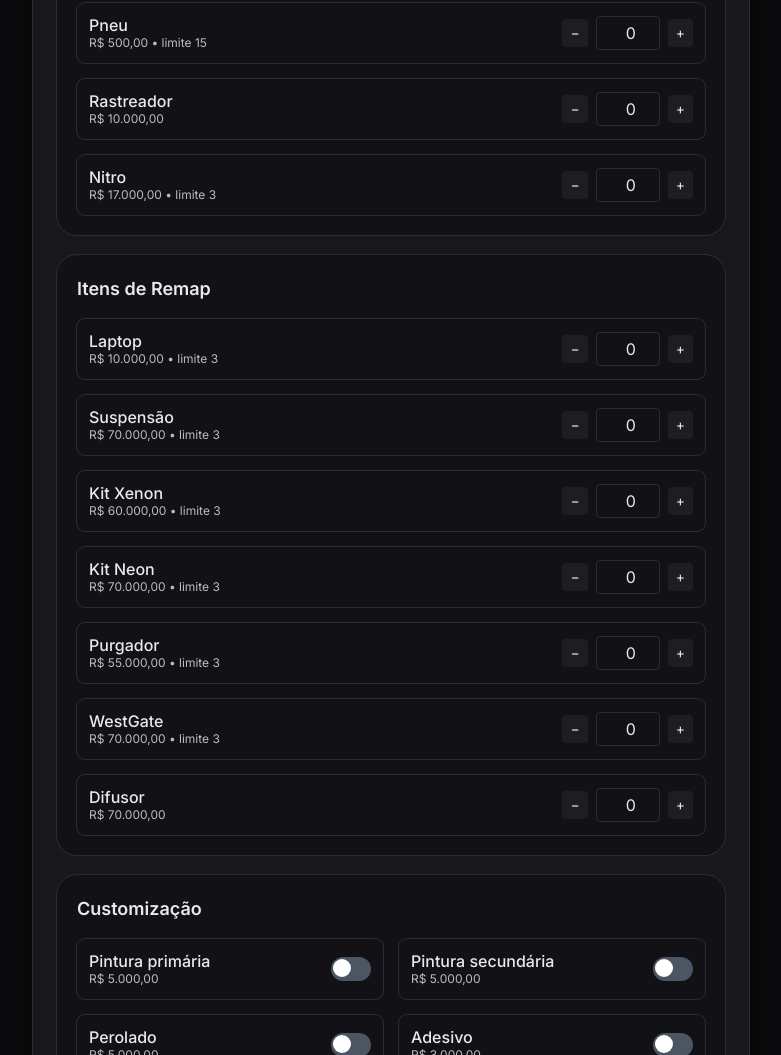
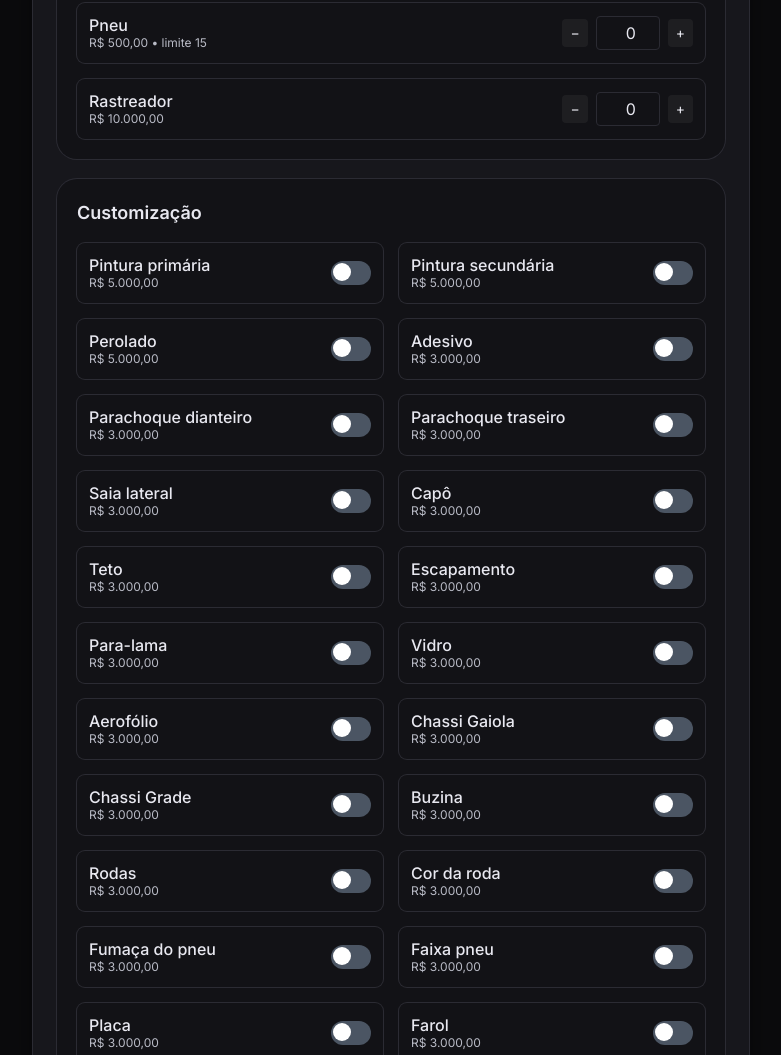
Before and after one commit to KatsuX603/Tokyo-Garage-Calculadora, a plain HTML site: page index.html in a window 1280 px wide. Shown: the part 676-1731 px from the top of the page, without its empty margins (47-828 px from the left). Drawn offline with nearby package versions, Linux system fonts and the light colour scheme.

Commit message:
Atualizando Ztunning

```diff
--- a/index.html
+++ b/index.html
@@ -284,67 +284,6 @@
                 label: "Rastreador",
                 type: "qty",
                 price: 10000,
-              },
-              {
-                id: "nitro",
-                label: "Nitro",
-                type: "qty",
-                price: 17000,
-                max: 3,
-              },
-            ],
-          },
-          {
-            id: "remap",
-            title: "Itens de Remap",
-            items: [
-              {
-                id: "laptop",
-                label: "Laptop",
-                type: "qty",
-                price: 10000,
-                max: 3,
-              },
-              {
-                id: "suspensao",
-                label: "Suspensão",
-                type: "qty",
-                price: 70000,
-                max: 3,
-              },
-              {
-                id: "kit_xenon",
-                label: "Kit Xenon",
-                type: "qty",
-                price: 60000,
-                max: 3,
-              },
-              {
-                id: "kit_neon",
-                label: "Kit Neon",
-                type: "qty",
-                price: 70000,
-                max: 3,
-              },
-              {
-                id: "purgador",
-                label: "Purgador",
-                type: "qty",
-                price: 55000,
-                max: 3,
-              },
-              {
-                id: "westgate",
-                label: "WestGate",
-                type: "qty",
-                price: 70000,
-                max: 3,
-              },
-              {
-                id: "difusor",
-                label: "Difusor",
-                type: "qty",
-                price: 70000,
               },
             ],
           },
```
